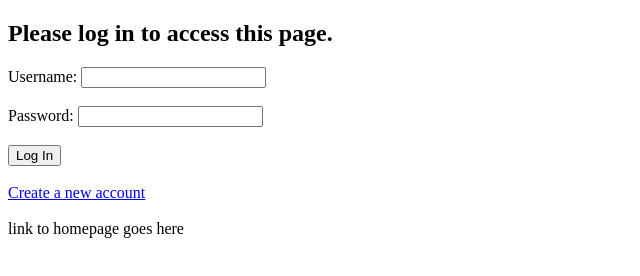
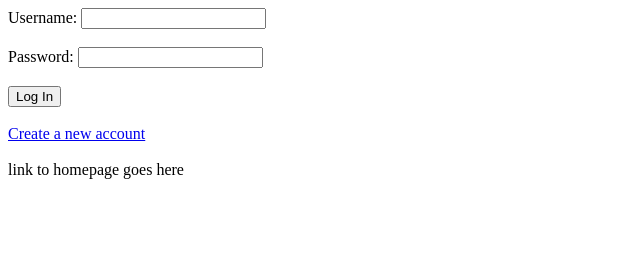
Before and after one commit to 4353-slot-12/assignment-2, a website: page src/frontend/login.html in a window 1280 px wide. Shown: the whole page, without its empty margins (0-640 px from the left). Drawn offline with Linux system fonts and the light colour scheme.

Commit message:
Remove the redundant headers from login and registration

```diff
--- a/src/frontend/login.html
+++ b/src/frontend/login.html
@@ -12,7 +12,6 @@
     <title>Login</title>
 </head>
 <body>
-    <h2>Please log in to access this page.</h2>
     <form action="/", method="POST">
         <label for="username_field">Username:</label>
         <input id="username_field" type="text", maxlength="50">
```
Also changed, not shown: src/frontend/reg.html (+0 -1 lines).
